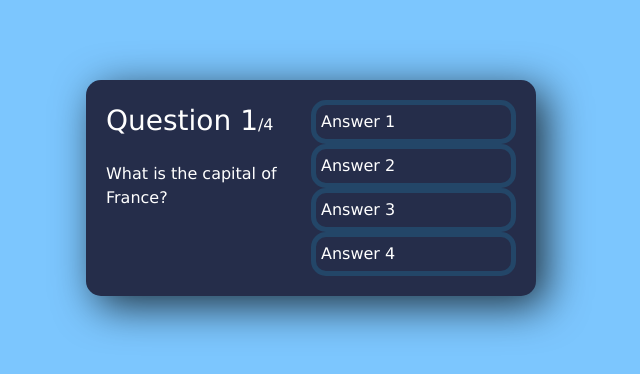
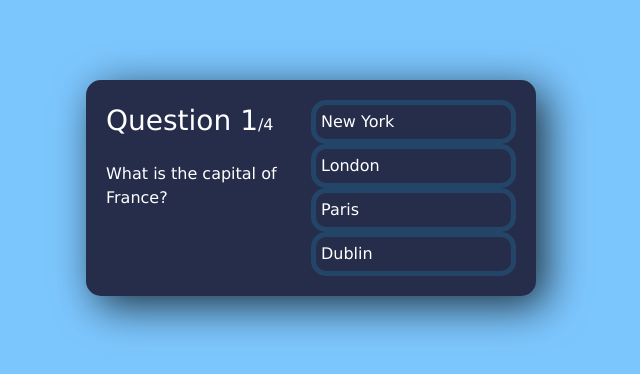
Before and after one commit to PrathmR/React, a React (Vite) app in the folder React-app/: page / in a window 1280 px wide. Shown: the part 212-586 px from the top of the page, without its empty margins (329-969 px from the left). Built offline with nearby package versions, Linux system fonts and the light colour scheme.

Commit message:
Mapping options for the first question as mentioned in the challenge2

```diff
--- a/React-app/src/App.jsx
+++ b/React-app/src/App.jsx
@@ -291,10 +291,12 @@ import React, { useState } from "react";
             <div className="question-text">{questions[0].questionText}</div>
           </div>
           <div className="answer-section">
-            <button>Answer 1</button>
-            <button>Answer 2</button>
-            <button>Answer 3</button>
-            <button>Answer 4</button>
+            {questions[0].answerOptions.map((answer) => {
+              // Add onClick listener to this button
+              return (
+                <button key={answer.answerText}>{answer.answerText}</button>
+              );
+            })}
           </div>
         </>
       )}
```
